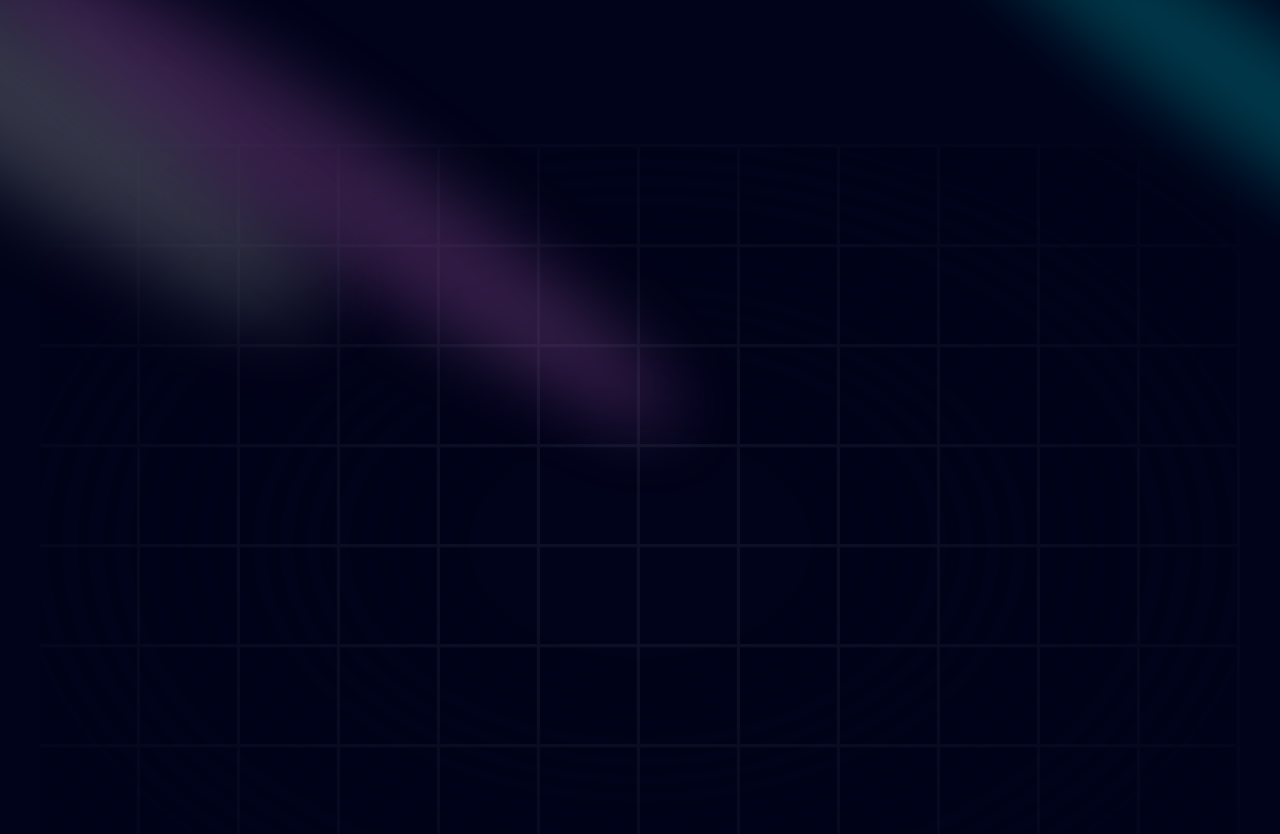
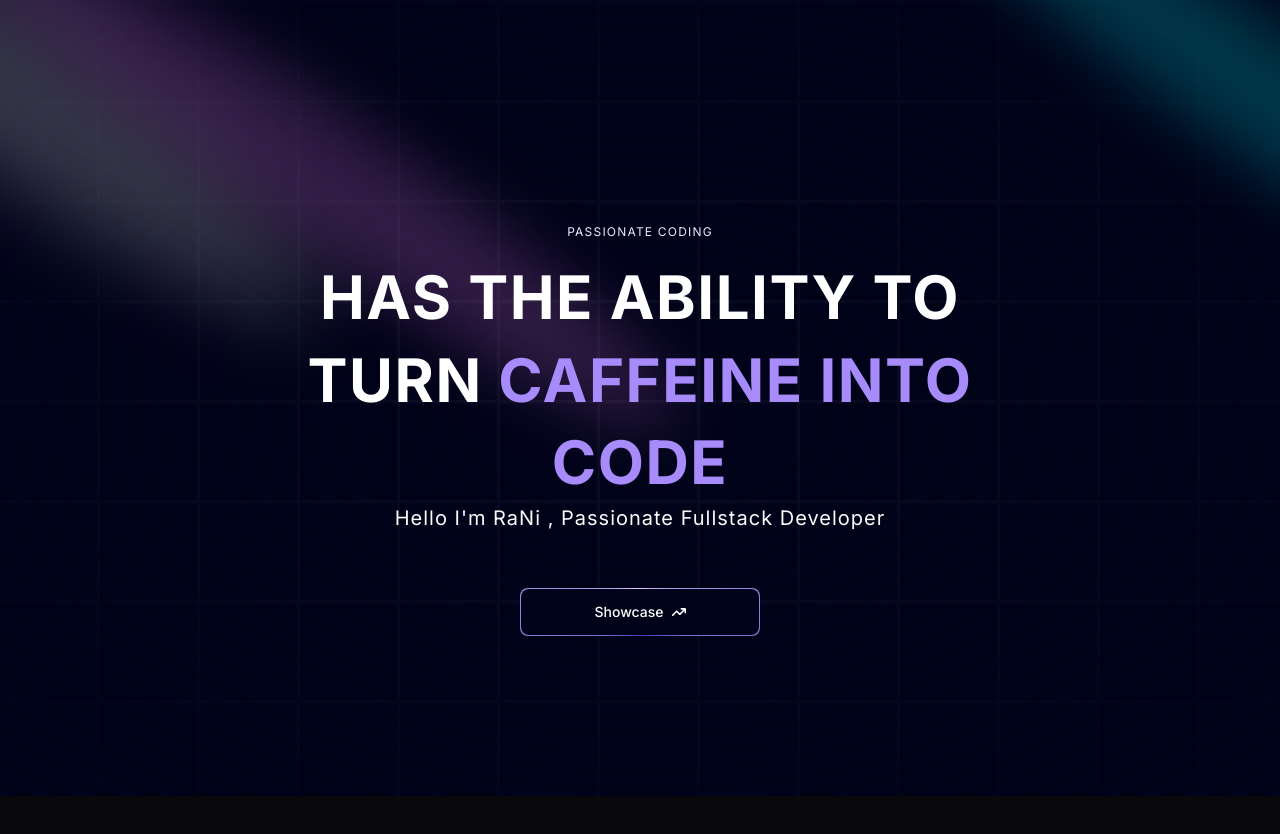
Before and after one commit to Ci3t/portfolio, a Next.js app: page / in a window 1280 px wide. Shown: the top 834 px of the page. After the commit the page ends 800 px from the top, so only its background shows below. Built offline with nearby package versions, Linux system fonts and the light colour scheme.

Commit message:
hero section

```diff
--- a/app/page.tsx
+++ b/app/page.tsx
@@ -1,12 +1,16 @@
 import Hero from "@/components/Hero";
-
+import { FloatingNav } from "@/components/ui/FloatingNav";
+import { FaHome } from "react-icons/fa";
 
 export default function Home() {
   return (
-   <main className="relative bg-black-100 flex justify-center items-center flex-col overflow-hidden mx-auto sm:px-10 px-5">
-    <div className="max-w-7xl w-full">
-      <Hero/>
-    </div>
-   </main>
+    <main className="relative bg-black-100 flex justify-center items-center flex-col overflow-hidden mx-auto sm:px-10 px-5">
+      <div className="max-w-7xl w-full">
+        <FloatingNav
+          navItems={[{ name: "Home", link: "#about", icon: <FaHome /> }]}
+        />
+        <Hero />
+      </div>
+    </main>
   );
 }
--- a/components/Hero.tsx
+++ b/components/Hero.tsx
@@ -1,5 +1,8 @@
 import React from "react";
 import { Spotlight } from "./ui/Spotlight";
+import { TextGenerateEffect } from "./ui/text-generate-effect";
+import ShimmerButton from "./ui/ShimmerButton";
+import { FaArrowTrendUp } from "react-icons/fa6";
 
 const Hero = () => {
   return (
@@ -18,10 +21,28 @@ const Hero = () => {
           fill="violet"
         />
       </div>
-      <div className="h-screen w-full dark:bg-black-100 bg-white  dark:bg-grid-white/[0.05] bg-grid-black/[0.2] relative flex items-center justify-center">
+      <div className="h-screen w-full dark:bg-black-100 bg-white  dark:bg-grid-white/[0.03] bg-grid-black/[0.2] absolute top-0 left-0 flex items-center justify-center">
         {/* Radial gradient for the container to give a faded look */}
-        <div className="absolute pointer-events-none inset-0 flex items-center justify-center dark:bg-black-100 bg-white [mask-image:radial-gradient(ellipse_at_center,transparent_20%,black)]"/>
-
+        <div className="absolute pointer-events-none inset-0 flex items-center justify-center dark:bg-black-100 bg-white [mask-image:radial-gradient(ellipse_at_center,transparent_20%,black)]" />
+      </div>
+      <div className="flex justify-center relative my-20 z-10">
+        <div className="max-w-[89vw] md:max-w-2xl lg:max-w-[60vw] flex flex-col items-center justify-center">
+          <h2 className="uppercase tracking-widest text-xs text-center text-blue-100 max-w-80">
+            Passionate Coding
+          </h2>
+          <TextGenerateEffect
+            className="uppercase text-center text-[40px] md:text-5xl lg:text-6xl"
+            words="Has the ability to turn caffeine into code"
+          />
+          <p className="text-center md:tracking-wider mb-4 text-sm md:text-lg lg:text-xl">
+            Hello I&apos;m RaNi , Passionate Fullstack Developer
+          </p>
+          <ShimmerButton
+            title={"Showcase"}
+            position="right"
+            icon={<FaArrowTrendUp />}
+          />
+        </div>
       </div>
     </div>
   );
--- /dev/null
+++ b/components/ui/FloatingNav.tsx
@@ -0,0 +1,82 @@
+"use client";
+import React, { useState } from "react";
+import {
+  motion,
+  AnimatePresence,
+  useScroll,
+  useMotionValueEvent,
+} from "framer-motion";
+import { cn } from "@/lib/utils";
+import Link from "next/link";
+
+export const FloatingNav = ({
+  navItems,
+  className,
+}: {
+  navItems: {
+    name: string;
+    link: string;
+    icon?: JSX.Element;
+  }[];
+  className?: string;
+}) => {
+  const { scrollYProgress } = useScroll();
+
+  const [visible, setVisible] = useState(false);
+
+  useMotionValueEvent(scrollYProgress, "change", (current) => {
+    // Check if current is not undefined and is a number
+    if (typeof current === "number") {
+      let direction = current! - scrollYProgress.getPrevious()!;
+
+      if (scrollYProgress.get() < 0.05) {
+        setVisible(false);
+      } else {
+        if (direction < 0) {
+          setVisible(true);
+        } else {
+          setVisible(false);
+        }
+      }
+    }
+  });
+
+  return (
+    <AnimatePresence mode="wait">
+      <motion.div
+        initial={{
+          opacity: 1,
+          y: -100,
+        }}
+        animate={{
+          y: visible ? 0 : -100,
+          opacity: visible ? 1 : 0,
+        }}
+        transition={{
+          duration: 0.2,
+        }}
+        className={cn(
+          "flex max-w-fit  fixed top-10 inset-x-0 mx-auto border border-transparent dark:border-white/[0.2] rounded-full dark:bg-black bg-white shadow-[0px_2px_3px_-1px_rgba(0,0,0,0.1),0px_1px_0px_0px_rgba(25,28,33,0.02),0px_0px_0px_1px_rgba(25,28,33,0.08)] z-[5000] pr-2 pl-8 py-2  items-center justify-center space-x-4",
+          className
+        )}
+      >
+        {navItems.map((navItem: any, idx: number) => (
+          <Link
+            key={`link=${idx}`}
+            href={navItem.link}
+            className={cn(
+              "relative dark:text-neutral-50 items-center flex space-x-1 text-neutral-600 dark:hover:text-neutral-300 hover:text-neutral-500"
+            )}
+          >
+            <span className="block sm:hidden">{navItem.icon}</span>
+            <span className="hidden sm:block text-sm">{navItem.name}</span>
+          </Link>
+        ))}
+        <button className="border text-sm font-medium relative border-neutral-200 dark:border-white/[0.2] text-black dark:text-white px-4 py-2 rounded-full">
+          <span>Login</span>
+          <span className="absolute inset-x-0 w-1/2 mx-auto -bottom-px bg-gradient-to-r from-transparent via-blue-500 to-transparent  h-px" />
+        </button>
+      </motion.div>
+    </AnimatePresence>
+  );
+};
--- /dev/null
+++ b/components/ui/ShimmerButton.tsx
@@ -0,0 +1,32 @@
+import React from "react";
+
+interface ShimmerBtnType {
+  title: string;
+  position: string;
+  icon: React.ReactNode;
+  handleClick?: () => void;
+  otherClasses?: string;
+}
+
+const ShimmerButton = ({
+  title,
+  position,
+  icon,
+  handleClick,
+  otherClasses,
+}: ShimmerBtnType) => {
+  return (
+    <button className="relative inline-flex h-12 overflow-hidden rounded-lg p-[1px]  focus:outline-none w-full md:w-60 md:mt-10">
+      <span className="absolute inset-[-1000%] animate-[spin_2s_linear_infinite] bg-[conic-gradient(from_90deg_at_50%_50%,#E2CBFF_0%,#393BB2_50%,#E2CBFF_100%)] " />
+      <span
+        className={`inline-flex h-full w-full cursor-pointer items-center justify-center rounded-lg bg-black-100 px-3 py-1 text-sm font-medium text-white backdrop-blur-3xl gap-2 ${otherClasses}`}
+      >
+        {position === "left" && icon}
+        {title}
+        {position === "right" && icon}
+      </span>
+    </button>
+  );
+};
+
+export default ShimmerButton;
--- /dev/null
+++ b/components/ui/text-generate-effect.tsx
@@ -0,0 +1,64 @@
+"use client";
+import { useEffect } from "react";
+import { motion, stagger, useAnimate } from "framer-motion";
+import { cn } from "@/lib/utils";
+
+export const TextGenerateEffect = ({
+  words,
+  className,
+  filter = true,
+  duration = 0.5,
+}: {
+  words: string;
+  className?: string;
+  filter?: boolean;
+  duration?: number;
+}) => {
+  const [scope, animate] = useAnimate();
+  let wordsArray = words.split(" ");
+  useEffect(() => {
+    animate(
+      "span",
+      {
+        opacity: 1,
+        filter: filter ? "blur(0px)" : "none",
+      },
+      {
+        duration: duration ? duration : 1,
+        delay: stagger(0.2),
+      }
+    );
+  }, [scope.current]);
+
+  const renderWords = () => {
+    return (
+      <motion.div ref={scope}>
+        {wordsArray.map((word, idx) => {
+          return (
+            <motion.span
+              key={word + idx}
+              className={`${
+                idx >= 5 ? "text-violet-400" : "dark:text-white text-black"
+              } opacity-0`}
+              style={{
+                filter: filter ? "blur(10px)" : "none",
+              }}
+            >
+              {word}{" "}
+            </motion.span>
+          );
+        })}
+      </motion.div>
+    );
+  };
+
+  return (
+    <div className={cn("font-bold", className)}>
+      <div className="mt-4">
+        <div className=" dark:text-white text-black  leading-snug tracking-wide">
+          {renderWords()}
+        </div>
+      </div>
+    </div>
+  );
+};
--- a/package.json
+++ b/package.json
@@ -16,6 +16,7 @@
     "next-themes": "^0.3.0",
     "react": "^18",
     "react-dom": "^18",
+    "react-icons": "^5.3.0",
     "tailwind-merge": "^2.5.2",
     "tailwindcss-animate": "^1.0.7"
   },
```
Also changed, not shown: 1 other file (tests, documents, lock files or other folders).
